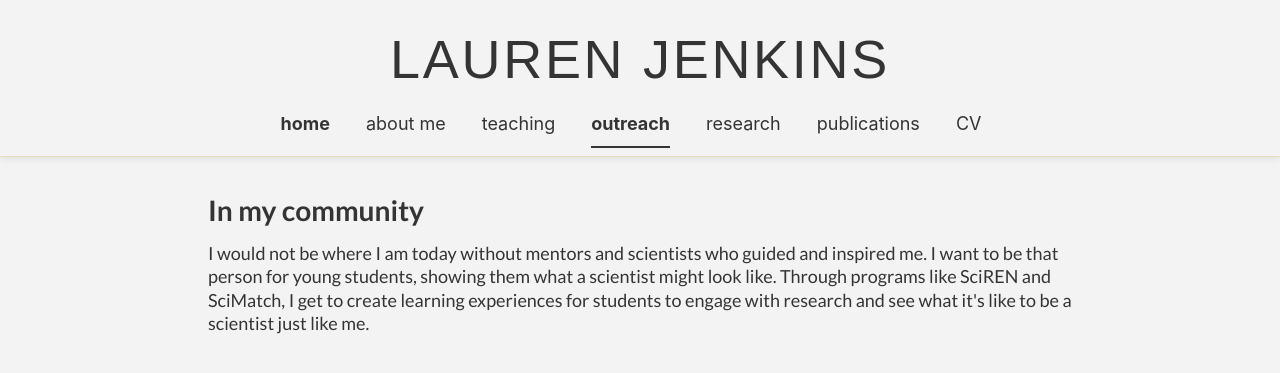
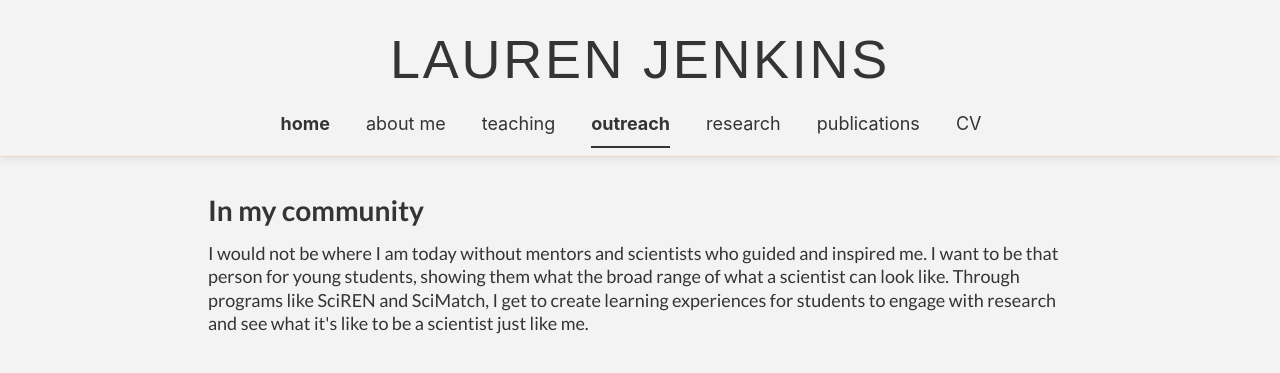
Before and after one commit to jenkinslauren/jenkinslauren.github.io, a Jekyll site: the page built from _pages/outreach.html, in a window 1280 px wide and 900 px high, cut to the strip 0-437 px from the top of the window. Shown: the top 373 px of the strip. Built offline with Jekyll 4.4.1, drawn with Linux system fonts in a browser that asks for light colours; some web fonts are replaced; a script bundle is joined from its source files by our own code; library files that are not in the unit come from our copies.

Commit message:
Update outreach.html

```diff
--- a/_pages/outreach.html
+++ b/_pages/outreach.html
@@ -8,7 +8,7 @@ author_profile: false
 <div class="teaching-section">
   <h1>In my community</h1>
   <p>I would not be where I am today without mentors and scientists who guided and inspired me. I want to be that person
-    for young students, showing them what a scientist might look like. Through programs like SciREN and SciMatch, I get
+    for young students, showing them what the broad range of what a scientist can look like. Through programs like SciREN and SciMatch, I get
     to create learning experiences for students to engage with research and see what it's like to be a scientist just
     like me.</p>
 </div>
```
